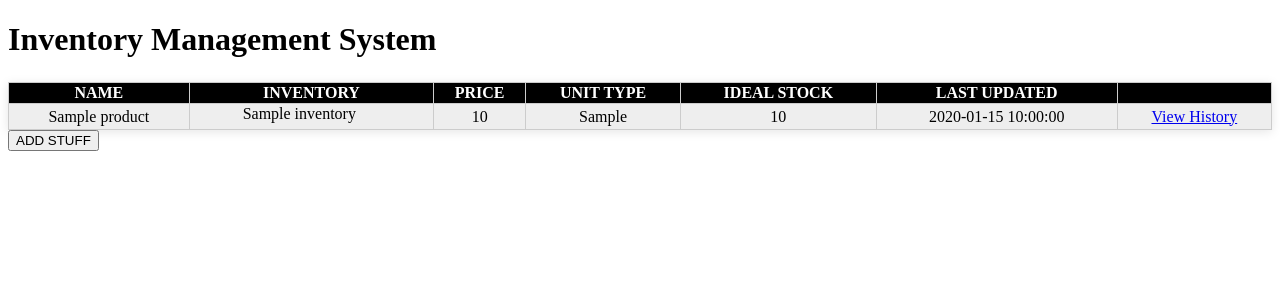
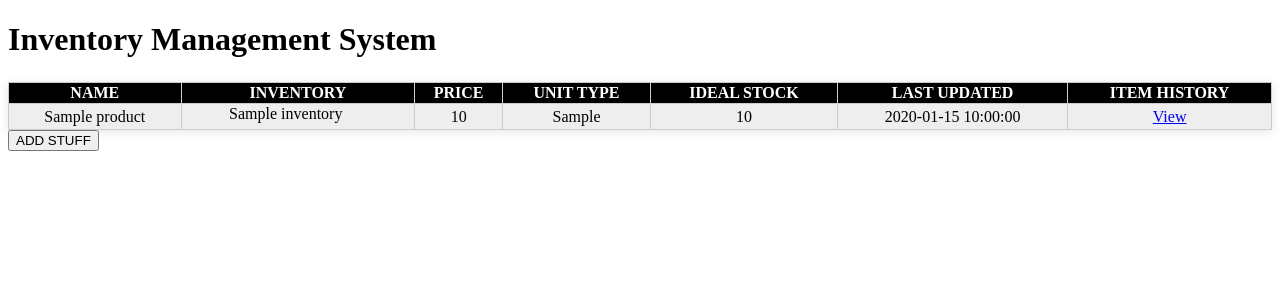
Before and after one commit to emmalbergman/repo1, a Flask app: template templates/index.html in a window 1280 px wide. Shown: the top 300 px of the page. Run offline with Flask 3, Linux system fonts and the light colour scheme; the template is opened without the code that fills it: most values are stand-ins (such as "Sample title", 1, 10 or a date in 2020).

Commit message:
Added name to history tab

```diff
--- a/templates/index.html
+++ b/templates/index.html
@@ -49,7 +49,7 @@
             <th>Unit Type</th>
             <th>Ideal Stock</th>
             <th>Last Updated</th>
-            <th></th>
+            <th>Item History</th>
         </tr>
         {% for product in product_list %}
         <tr>
@@ -59,7 +59,7 @@
             <td>{{ product.unit_type }}</td>
             <td>{{ product.ideal_stock }}</td>
             <td>{{ product.last_updated }}</td>
-            <td><a href="/inventory-history?product-id={{ product.get_id() }}">View History</a></td>
+            <td><a href="/inventory-history?product-id={{ product.get_id() }}">View</a></td>
         </tr>
         {% endfor %}
     </table>
```
